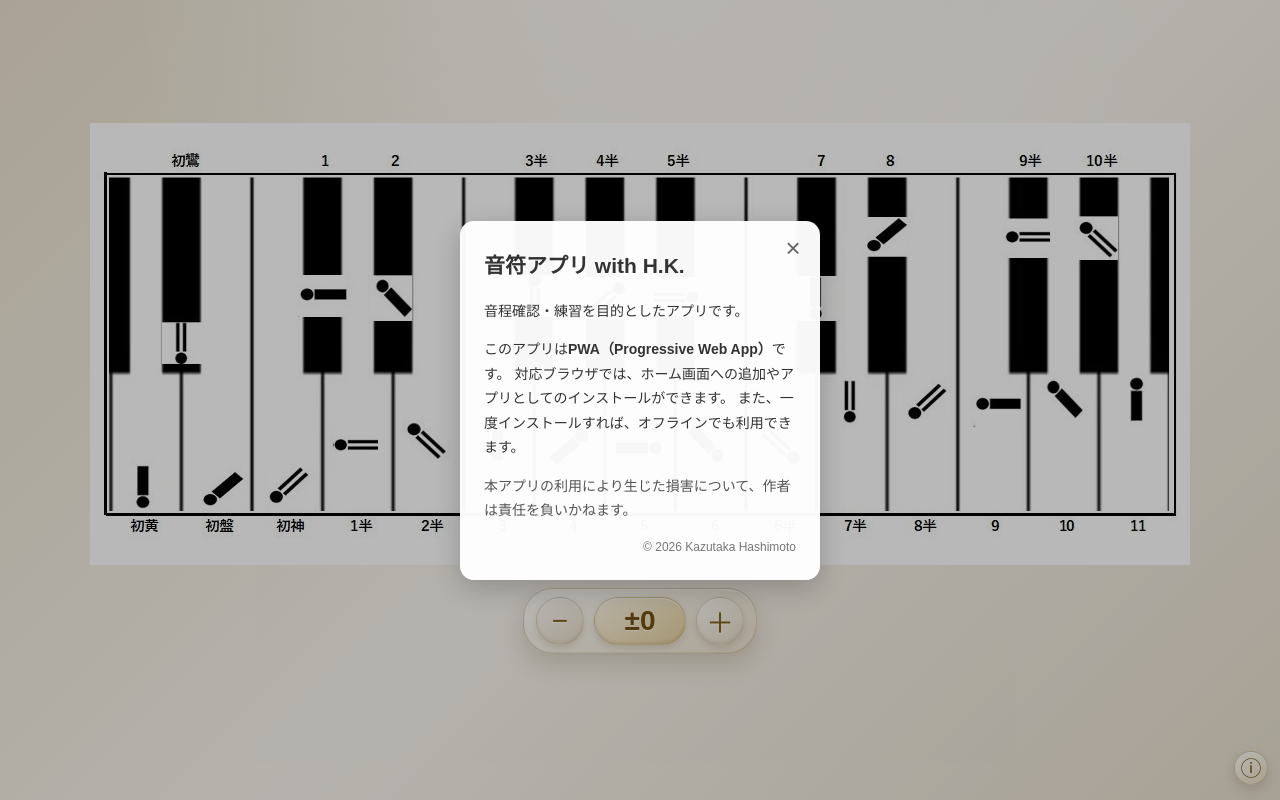
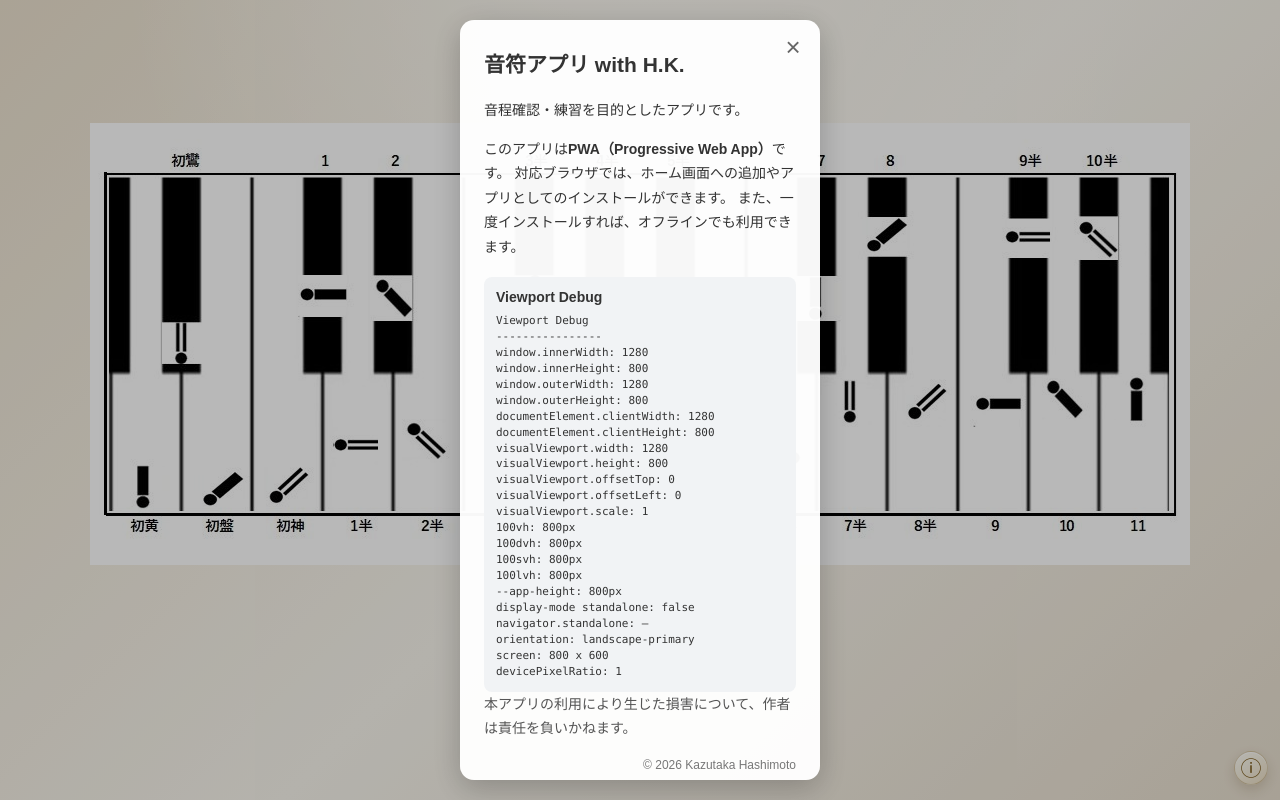
Before and after one commit to kazutakahashimoto111gpt-dot/GoeikaApp-HK, a website: page index.html in a window 1280 px wide. Both pictures are taken after a click on the button "このアプリについて". Drawn offline with Linux system fonts and the light colour scheme.

Commit message:
デバッグ用画面サイズ実測機能追加

```diff
--- a/index.html
+++ b/index.html
@@ -215,6 +215,11 @@
         対応ブラウザでは、ホーム画面への追加やアプリとしてのインストールができます。
         また、一度インストールすれば、オフラインでも利用できます。
       </p>
+
+      <section id="viewportDebug" aria-labelledby="viewportDebugTitle">
+        <h2 id="viewportDebugTitle">Viewport Debug</h2>
+        <pre id="viewportDebugValues" aria-live="polite"></pre>
+      </section>
 
       <p id="infoDisclaimer">
         本アプリの利用により生じた損害について、作者は責任を負いかねます。
--- a/script.js
+++ b/script.js
@@ -2602,6 +2602,61 @@ const infoCloseButton =
     "infoCloseButton"
   );
 
+const viewportDebugValues =
+  document.getElementById(
+    "viewportDebugValues"
+  );
+
+// 独立した非表示要素でCSS viewport単位の実寸を測る。
+const viewportUnitProbes = {};
+for (const unit of ["vh", "dvh", "svh", "lvh"]) {
+  const probe = document.createElement("div");
+  probe.setAttribute("aria-hidden", "true");
+  probe.style.cssText = `position:fixed;left:-10000px;top:0;width:1px;height:100${unit};visibility:hidden;pointer-events:none;contain:strict;`;
+  document.body.appendChild(probe);
+  viewportUnitProbes[unit] = probe;
+}
+
+function updateViewportDebug() {
+  if (!isInfoDialogOpen()) return;
+
+  const vv = window.visualViewport;
+  const css = getComputedStyle(document.documentElement);
+  const number = value => value == null ? "—" : String(value);
+  const lines = [
+    "Viewport Debug",
+    "----------------",
+    `window.innerWidth: ${window.innerWidth}`,
+    `window.innerHeight: ${window.innerHeight}`,
+    `window.outerWidth: ${window.outerWidth}`,
+    `window.outerHeight: ${window.outerHeight}`,
+    `documentElement.clientWidth: ${document.documentElement.clientWidth}`,
+    `documentElement.clientHeight: ${document.documentElement.clientHeight}`,
+    `visualViewport.width: ${number(vv?.width)}`,
+    `visualViewport.height: ${number(vv?.height)}`,
+    `visualViewport.offsetTop: ${number(vv?.offsetTop)}`,
+    `visualViewport.offsetLeft: ${number(vv?.offsetLeft)}`,
+    `visualViewport.scale: ${number(vv?.scale)}`,
+    ...["vh", "dvh", "svh", "lvh"].map(unit =>
+      `100${unit}: ${Math.round(viewportUnitProbes[unit].getBoundingClientRect().height)}px`
+    ),
+    `--app-height: ${css.getPropertyValue("--app-height").trim() || "(未設定)"}`,
+    `display-mode standalone: ${window.matchMedia("(display-mode: standalone)").matches}`,
+    `navigator.standalone: ${number(navigator.standalone)}`,
+    `orientation: ${number(screen.orientation?.type)}`,
+    `screen: ${screen.width} x ${screen.height}`,
+    `devicePixelRatio: ${window.devicePixelRatio}`
+  ];
+  viewportDebugValues.textContent = lines.join("\n");
+}
+
+window.addEventListener("resize", updateViewportDebug);
+window.addEventListener("orientationchange", updateViewportDebug);
+if (window.visualViewport) {
+  window.visualViewport.addEventListener("resize", updateViewportDebug);
+  window.visualViewport.addEventListener("scroll", updateViewportDebug);
+}
+
 
 let infoPreviouslyFocusedElement =
   null;
@@ -2642,6 +2697,8 @@ function openInfoDialog() {
     "aria-hidden",
     "false"
   );
+
+  updateViewportDebug();
 
 
   /*
--- a/style.css
+++ b/style.css
@@ -1228,6 +1228,27 @@ body.is-info-open {
 
 }
 
+#viewportDebug {
+  margin-top: 18px;
+  padding: 12px;
+  border-radius: 8px;
+  background: #f1f3f5;
+}
+
+#viewportDebugTitle {
+  margin: 0 0 8px;
+  font-size: 14px;
+}
+
+#viewportDebugValues {
+  margin: 0;
+  font: 11px/1.45 ui-monospace, SFMono-Regular, Menlo, monospace;
+  white-space: pre-wrap;
+  overflow-wrap: anywhere;
+  user-select: text;
+  -webkit-user-select: text;
+}
+
 
 
 #infoDisclaimer {
--- a/sw.js
+++ b/sw.js
@@ -49,7 +49,7 @@
 // ====================================================
 
 const CACHE_NAME =
-  "v3.0.1";
+  "v3.0.2";
 
 
 
```
